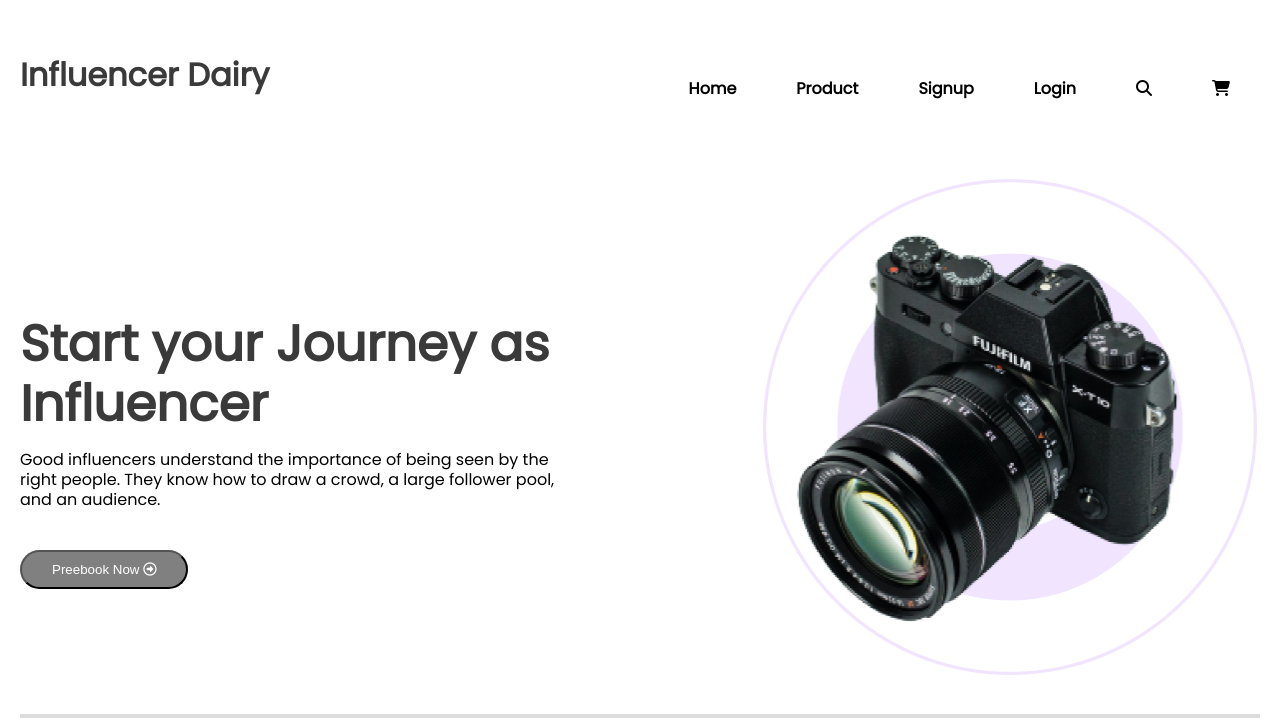
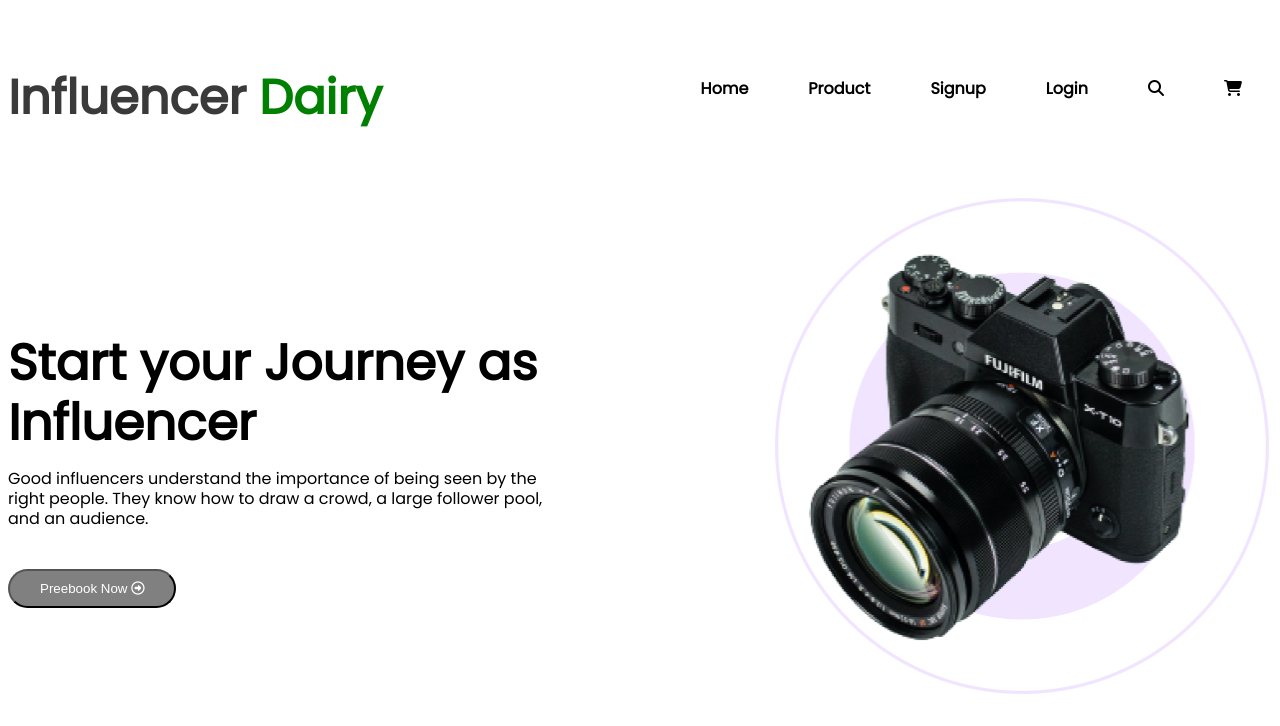
Before and after one commit to sajib359/Influencer-dairy, a plain HTML site: page index.html in a window 1280 px wide. Shown: the top 726 px of the page. Drawn offline with Linux system fonts and the light colour scheme.

Commit message:
add somthing

```diff
--- a/style.css
+++ b/style.css
@@ -1,6 +1,6 @@
 body{
-    margin: 20px;
-    padding: 0;
+    margin: 0 px;
+    padding: 20;
     font-family: 'Poppins', sans-serif;
 }
 
@@ -11,10 +11,13 @@ body{
     justify-content: space-between;
     margin-top: 30px;
 }
-h1{
-    font-size: 2em;
+.header h1{
+    font-size: 3em;
     font-weight: 700;
     color: #3A3A3A;
+}
+span{
+    color:green
 }
 .menu{
     display: flex;
@@ -48,7 +51,7 @@ h1{
     line-height: 20px;
     margin-bottom: 40px;
 }
-.influencer-left button{
+ button{
     padding: 10px 30px;
     color: white;
     border-radius: 50px;
@@ -163,6 +166,11 @@ hr{
 .about img{
     width: 404px;
     height: 270px;
+    margin-right: 10px;
+}
+.about{
+    justify-content: space-between;
+    margin-left: 10px;
 }
 .last{
     margin: 30px;
```
Also changed, not shown: index.html (+1 -0 lines).
